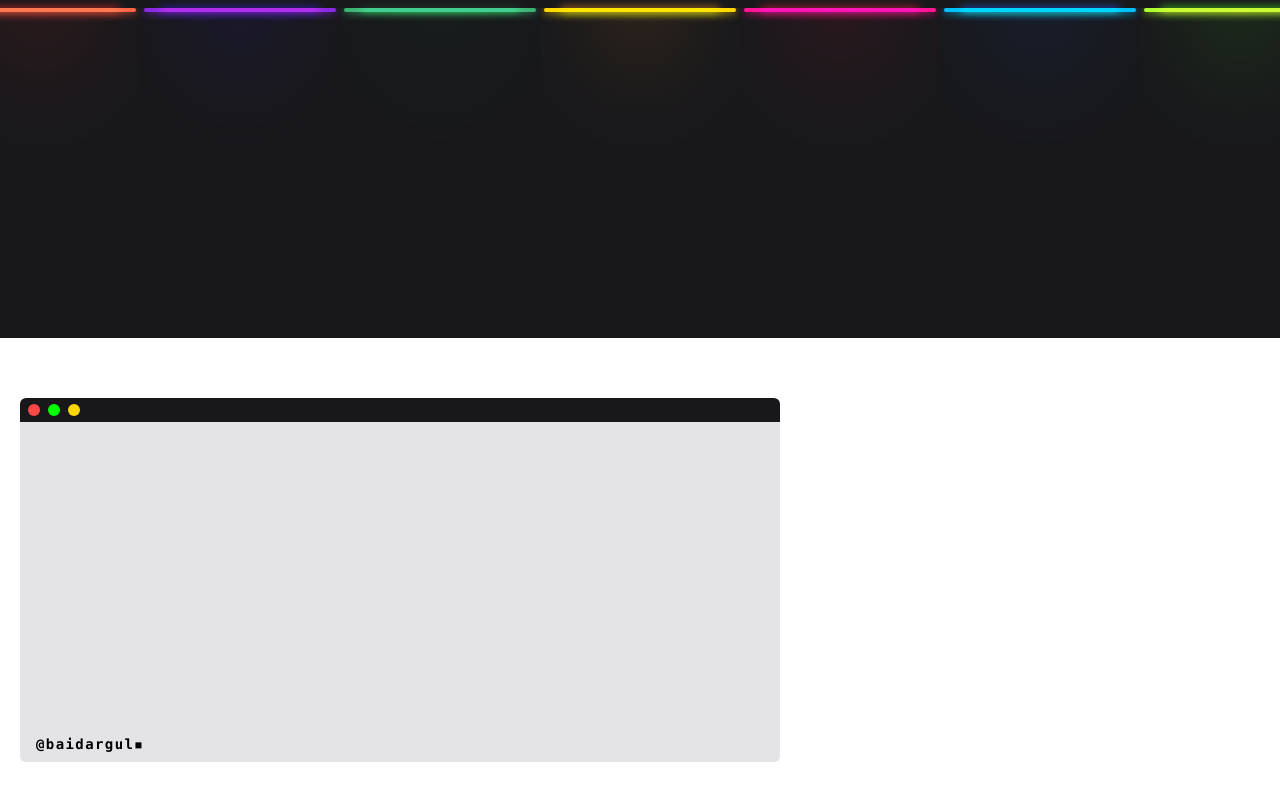
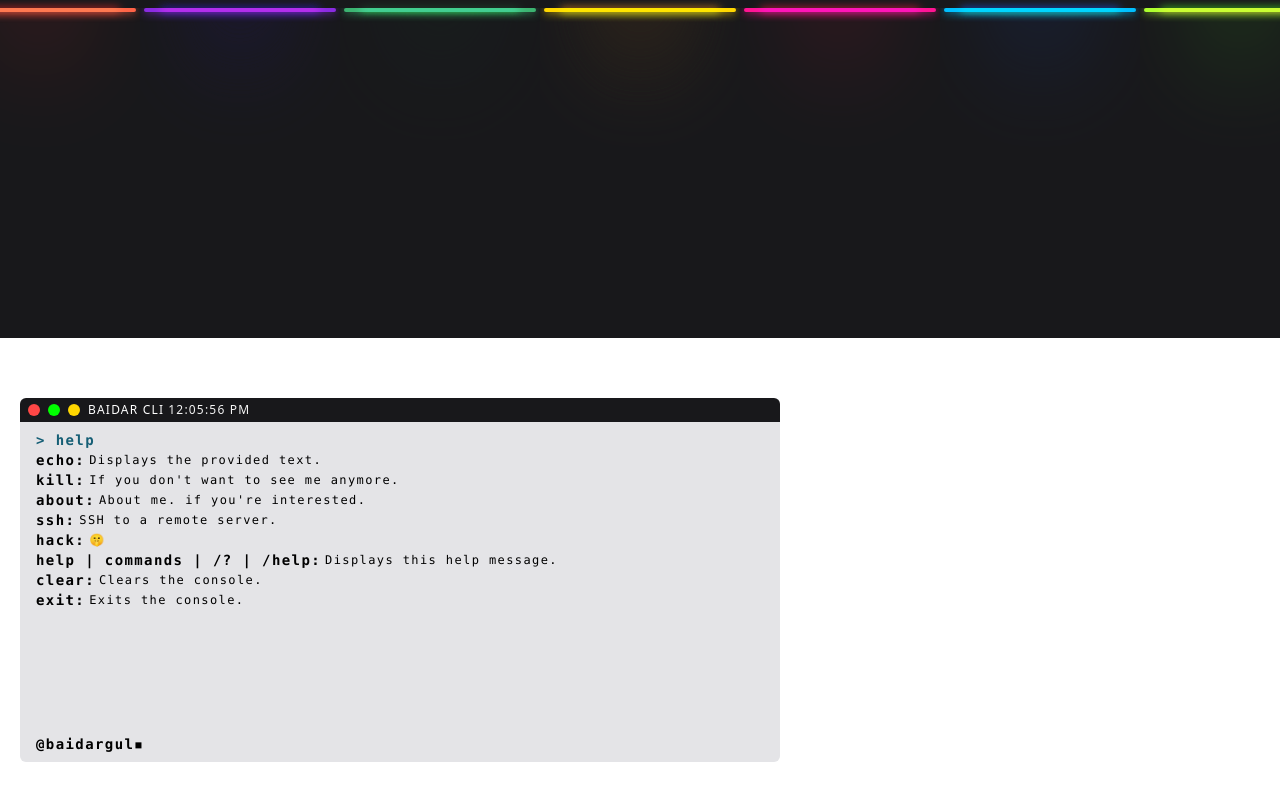
Before and after one commit to baidargul/bgcomponents, a Next.js app: page / in a window 1280 px wide. Shown: the part 2843-3643 px from the top of the page. Built offline with nearby package versions, Linux system fonts and the light colour scheme.

Commit message:
added title and time to terminal title bar

```diff
--- a/components/Experimental/_components/Console.tsx
+++ b/components/Experimental/_components/Console.tsx
@@ -7,6 +7,7 @@ const Terminal = (props: Props) => {
   const [commandList, setCommandList] = useState<string[]>([]);
   const commandRef = useRef<HTMLInputElement>(null);
   const terminalRef = useRef<HTMLDivElement>(null);
+  const [currentTime, setCurrentTime] = useState(new Date());
 
   const [command, setCommand] = useState("");
 
@@ -33,6 +34,14 @@ const Terminal = (props: Props) => {
     });
   }, [commandList]);
 
+  useEffect(() => {
+    setCommandList(["help"]);
+    const interval = setInterval(() => {
+      setCurrentTime(new Date());
+    }, 1000);
+    return () => clearInterval(interval);
+  }, []);
+
   return (
     <div>
       <style>
@@ -53,10 +62,16 @@ const Terminal = (props: Props) => {
 
       <div>
         <div className="py-3 w-full bg-zinc-900 relative flex gap-2 items-center rounded-t-md">
-          <div className="absolute left-2 z-10 flex gap-2">
+          <div className="absolute items-center left-2 z-10 flex gap-2">
             <ControlBoxControl type="close" />
             <ControlBoxControl type="maximize" />
             <ControlBoxControl type="minimize" />
+            <div className="text-xs text-white tracking-widest flex items-center gap-1">
+              BAIDAR CLI{" "}
+              <span className="animate-pulse">
+                {new Date(currentTime).toLocaleTimeString()}
+              </span>
+            </div>
           </div>
         </div>
         <div className="w-full selection:bg-white selection:text-black bg-zinc-200 h-[340px] rounded-b-md appearance-none outline-none border-transparent ring-0 p-2 text-sm text-black font-mono tracking-widest relative">
```
